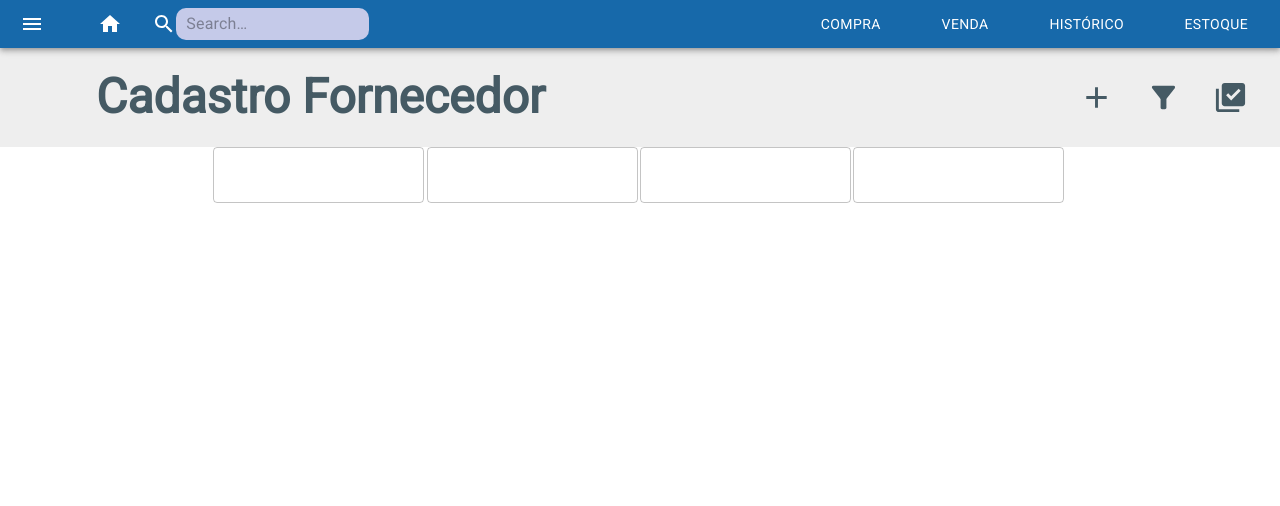
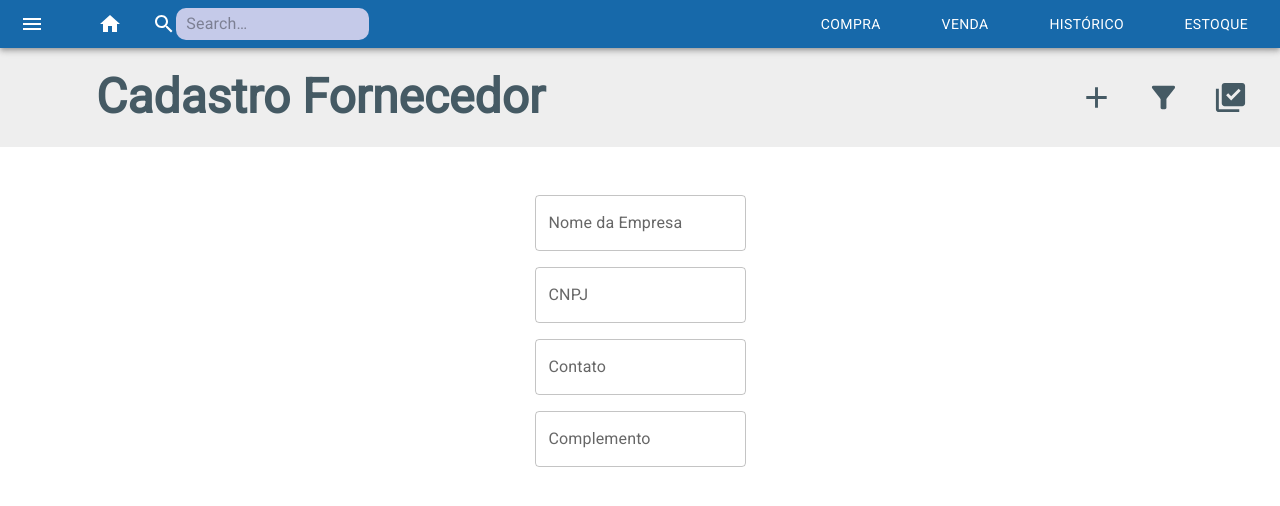
Before and after one commit to EduOC1022/projeto_estoque, a React (Create React App) app in the folder estoque/: page /cadastro-fornecedor in a window 1280 px wide. Shown: the top 506 px of the page. Built offline with nearby package versions, Linux system fonts and the light colour scheme.

Commit message:
Formulário de Fornecedor

```diff
--- a/estoque/src/Frontend/paginas/CadastroF.js
+++ b/estoque/src/Frontend/paginas/CadastroF.js
@@ -3,7 +3,7 @@ import LibraryAddCheckIcon from '@mui/icons-material/LibraryAddCheck';
 import FilterAltIcon from '@mui/icons-material/FilterAlt';
 import Headin from "../componentes/Typographies/Headin";
 import AddIcon from '@mui/icons-material/Add';
-import {TextField, Grid, Container} from '@mui/material/';
+import {TextField, Grid, Container, Box} from '@mui/material/';
 
 
 
@@ -24,20 +24,22 @@ export default function CadastroF() {
     return (
         <>
         <Headin icones={icones} pagina='Cadastro Fornecedor'/>
-            <Grid container sx={{justifyContent:"center"}}>
-                <Grid item md={2}>
-                    <TextField></TextField>
+        <Box sx={{marginTop:6}}>
+            <Grid container spacing={2} sx={{alignItems:"center", flexDirection:"column"}}>
+                <Grid item xs={6} md={6}>
+                    <TextField id="outlined-basic" label="Nome da Empresa" variant="outlined" />
                 </Grid>
-                <Grid item md={2}>
-                    <TextField></TextField>
+                <Grid item xs={6} md={6}>
+                    <TextField id="outlined-basic" label="CNPJ" variant="outlined" />
                 </Grid>
-                <Grid item md={2}>
-                    <TextField></TextField>
+                <Grid item xs={6} md={6}>
+                    <TextField id="outlined-basic" label="Contato" variant="outlined" />
                 </Grid>
-                <Grid item md={2}>
-                    <TextField></TextField>
+                <Grid item xs={6} md={6}>
+                    <TextField id="outlined-basic" label="Complemento" variant="outlined" />
                 </Grid>
             </Grid>
+        </Box>
         </>
     );
 }
--- a/estoque/src/backend/db.js
+++ b/estoque/src/backend/db.js
@@ -5,7 +5,7 @@ const {Pool} = require('pg');
 const db = new Pool ({
     user: 'postgres',
     password: 'stt123',
-    host: '150.162.186.12',
+    host: '150.162.186.69',
     port: 5432,
     database: 'estoque'
 });
```
